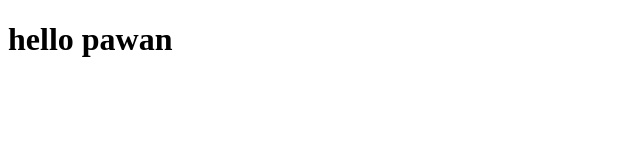
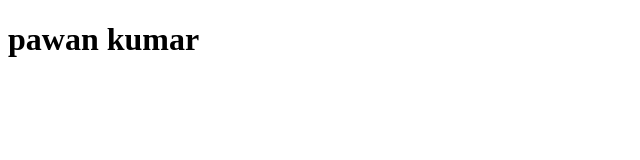
Before and after one commit to MrHarsh002/Branch, a plain HTML site: page index.html in a window 1280 px wide. Shown: the whole page, without its empty margins (0-640 px from the left). Drawn offline with Linux system fonts and the light colour scheme.

Commit message:
name added

```diff
--- a/index.html
+++ b/index.html
@@ -6,6 +6,6 @@
     <title>Document</title>
 </head>
 <body>
-     <h1>hello pawan</h1>
+     <h1>pawan kumar</h1>
 </body>
 </html>
```
